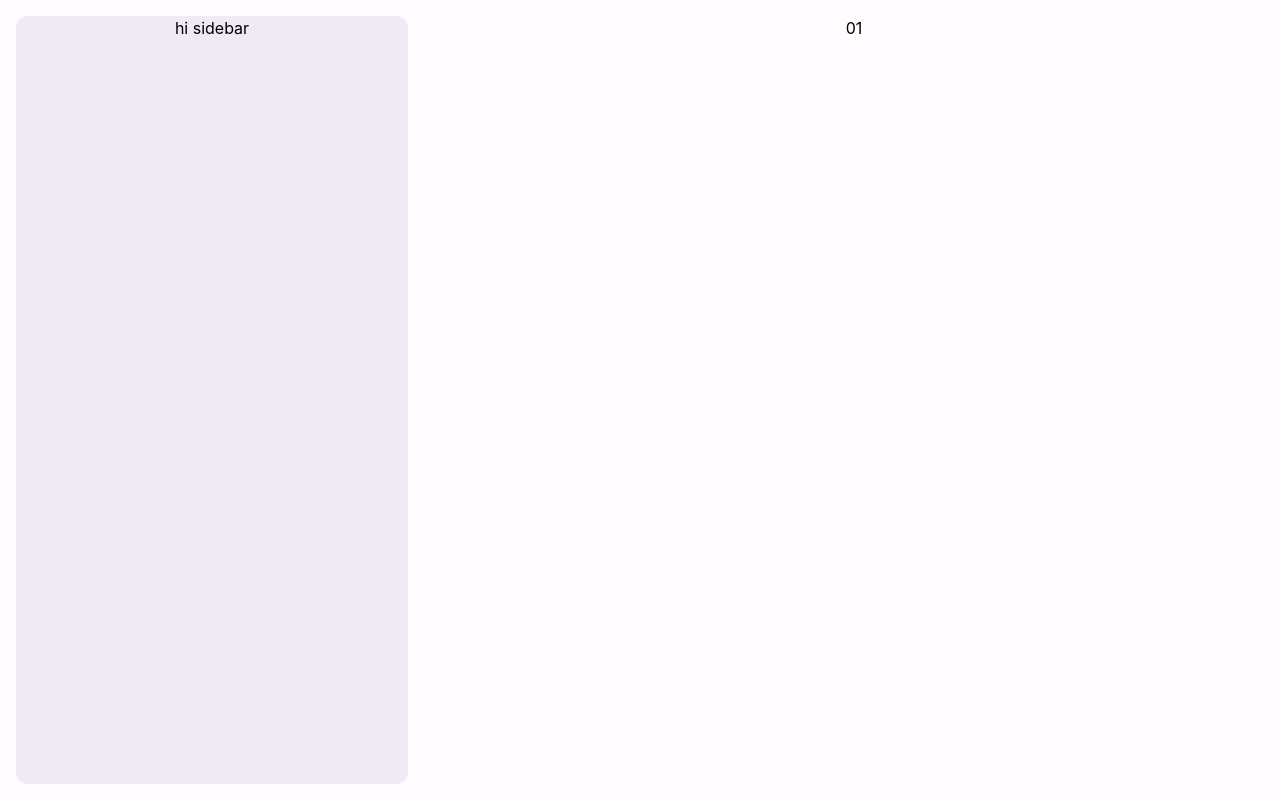
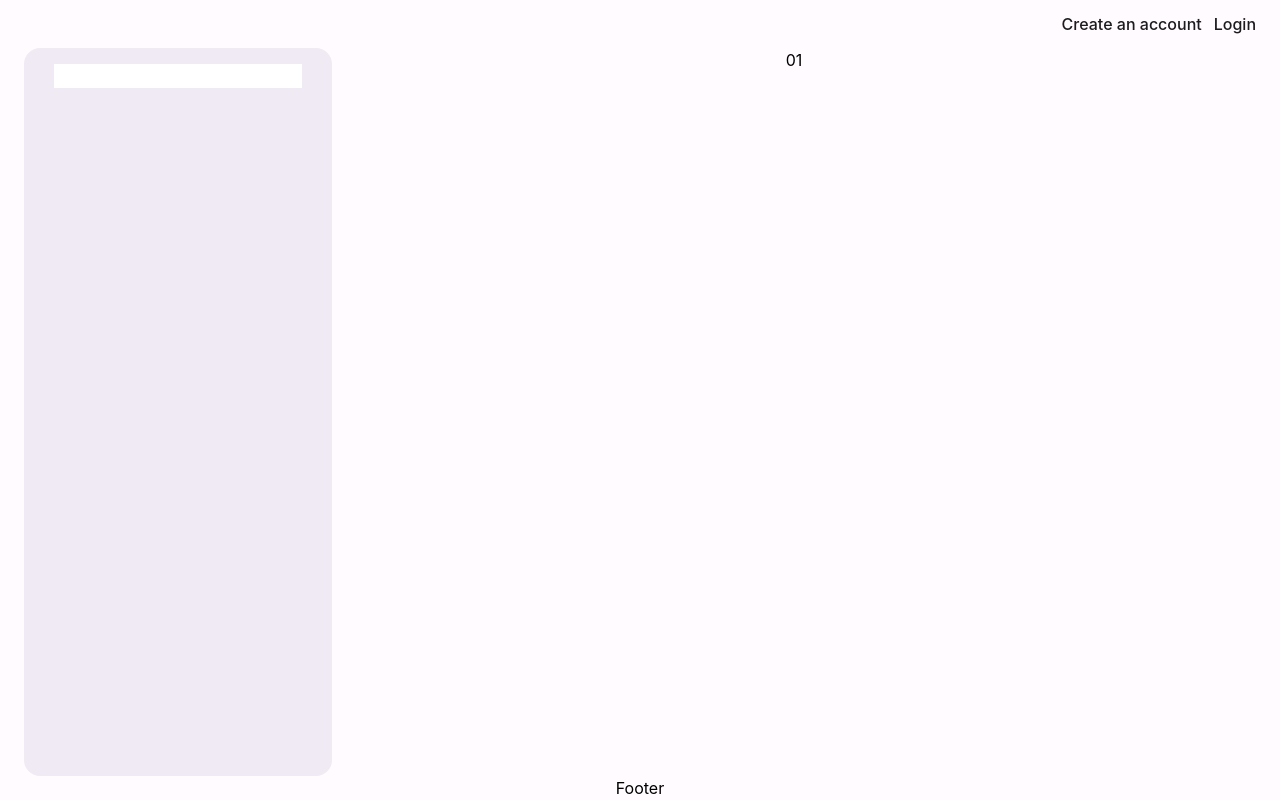
Before and after one commit to amarmanhala/gled, a React (Create React App) app: page / in a window 1280 px wide. Built offline with nearby package versions, Linux system fonts and the light colour scheme.

Commit message:
Add layout

```diff
--- a/src/App.css
+++ b/src/App.css
@@ -1,7 +1,15 @@
 .App {
   text-align: center;
 }
-
+.container {
+  grid-template-areas:
+  "header"
+  "sidebar content"
+  "footer  footer";
+}
+.header {
+  grid-area: header;
+}
 .App-logo {
   height: 40vmin;
   pointer-events: none;
--- a/src/App.js
+++ b/src/App.js
@@ -1,6 +1,7 @@
 import React, {useEffect} from 'react';
 import logo from './logo.svg';
 import './App.css';
+import Layout from './components/Layout';
 
 function App() {
   useEffect(() => {
@@ -17,14 +18,7 @@ function App() {
   }, []);
   return (
     <div className="App">
-      <div className="grid gap-1 grid-cols-4 lg:grid-cols-12 h-screen">
-        <div className="col-span-4 m-4 grid">
-          <div className="grid w-full h-full dark:bg-surface-secondary-dark bg-surface-secondary-light rounded-xl">
-          hi sidebar
-          </div>
-        </div>
-        <div className="col-span-8 m-4 hidden lg:grid rounded-2xl">01</div>
-      </div>
+    <Layout />
     </div>
   );
 }
--- /dev/null
+++ b/src/components/Header.js
@@ -0,0 +1,12 @@
+import React from "react";
+
+export default function Header() {
+  return (
+    <header className="h-12 mx-6 flex items-center justify-end">
+      <nav className="dark:text-[#E6E1E5] text-[#1C1B1F] font-medium">
+        <a href="#" className="ml-3">Create an account</a>
+        <a href="#" className="ml-3">Login</a>
+      </nav>
+    </header>
+  );
+}
--- /dev/null
+++ b/src/components/Layout.js
@@ -0,0 +1,16 @@
+import React from "react";
+import Header from "./Header";
+import Sidebar from "./Sidebar";
+
+export default function Layout() {
+  return (
+    <div className="min-h-screen flex flex-col">
+     <Header />
+      <div className="flex-1 flex flex-row mx-6">
+        <div className="order-first w-full lg:w-1/4 lg:dark:bg-surface-secondary-dark lg:bg-surface-secondary-light  rounded-2xl"><Sidebar /></div>
+        <main className="flex-1 hidden lg:grid">01</main>
+      </div>
+     <footer className="">Footer</footer>
+    </div>
+  );
+}
--- /dev/null
+++ b/src/components/Search.js
@@ -0,0 +1,9 @@
+import React from 'react'
+
+export default function Search() {
+  return (
+    <div>
+      <input type="text" />
+    </div>
+  )
+}
--- /dev/null
+++ b/src/components/Sidebar.js
@@ -0,0 +1,11 @@
+import React from 'react'
+import Search from './Search'
+
+export default function Sidebar() {
+  return (
+    <div className="grid w-full grid-cols-4 gap-4 p-4">
+         <div className="row-span-1 col-span-4"><Search /></div>
+
+        </div>
+  )
+}
```
